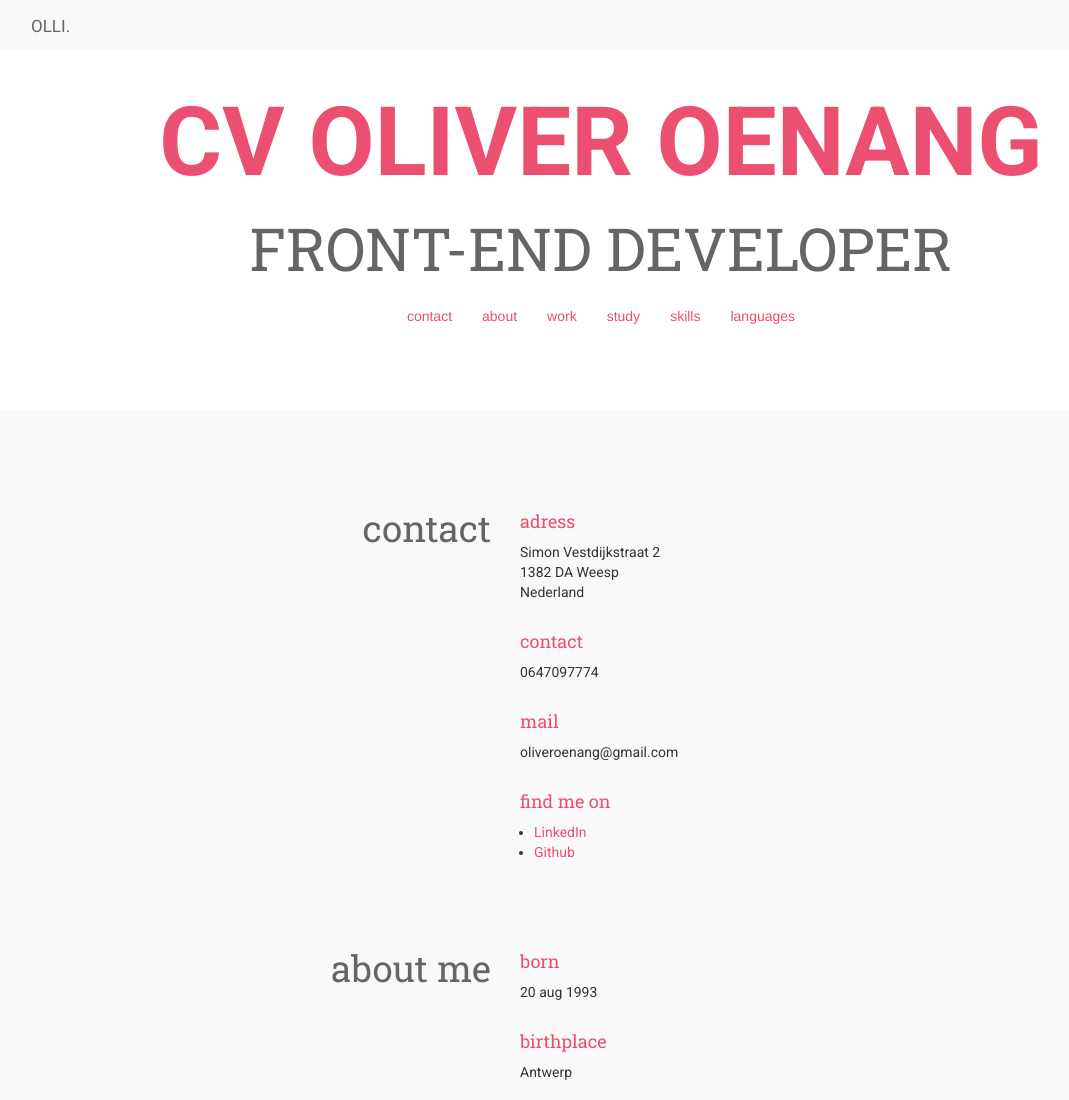
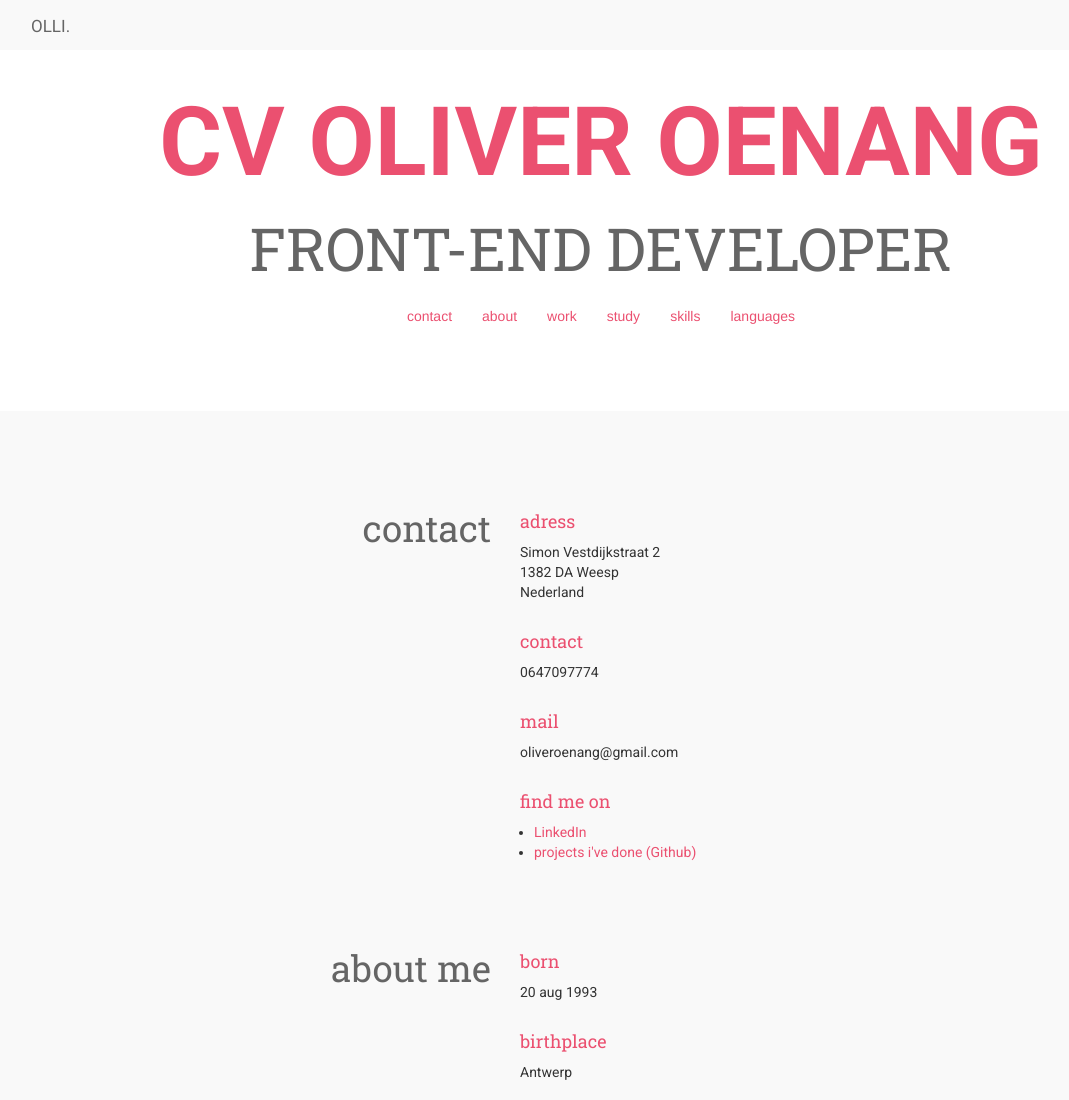
Before and after one commit to olli208/olli208.github.io, a plain HTML site: page cv.html in a window 1280 px wide. Shown: the top 1100 px of the page, without its empty margins (39-1108 px from the left). Drawn offline with nearby package versions, Linux system fonts and the light colour scheme; some packages are replaced by stand-ins of ours; files whose address does not match are found by name.

Commit message:
update cv

```diff
--- a/cv.html
+++ b/cv.html
@@ -110,7 +110,7 @@
                 <h4>find me on</h4>
                 <ul>
                     <li><p><a href="https://www.linkedin.com/in/oliver-oenang-250570b3"> LinkedIn</a></p></li>
-                    <li><p><a href="https://github.com/olli208"> Github</a></p></li>
+                    <li><p><a href="https://github.com/olli208"> projects i've done (Github)</a></p></li>
                 </ul>
             </div>
 
```
